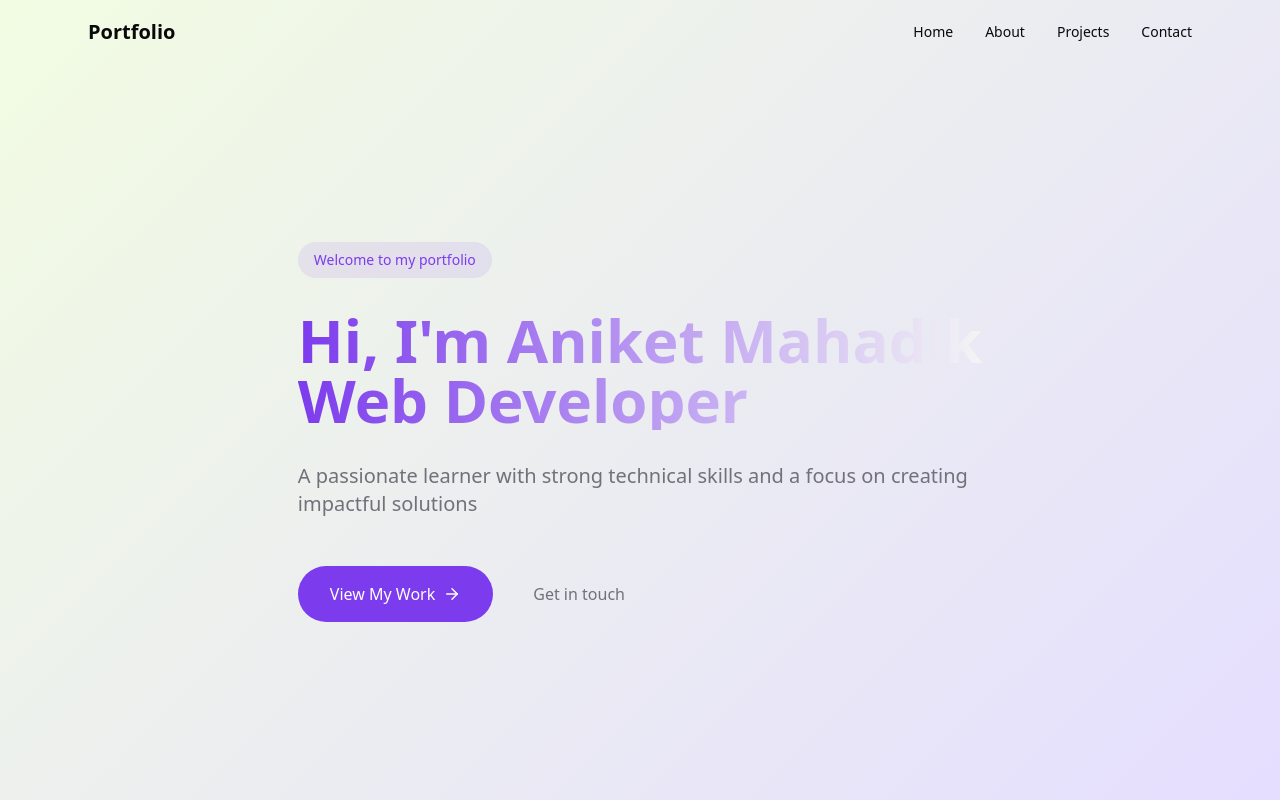
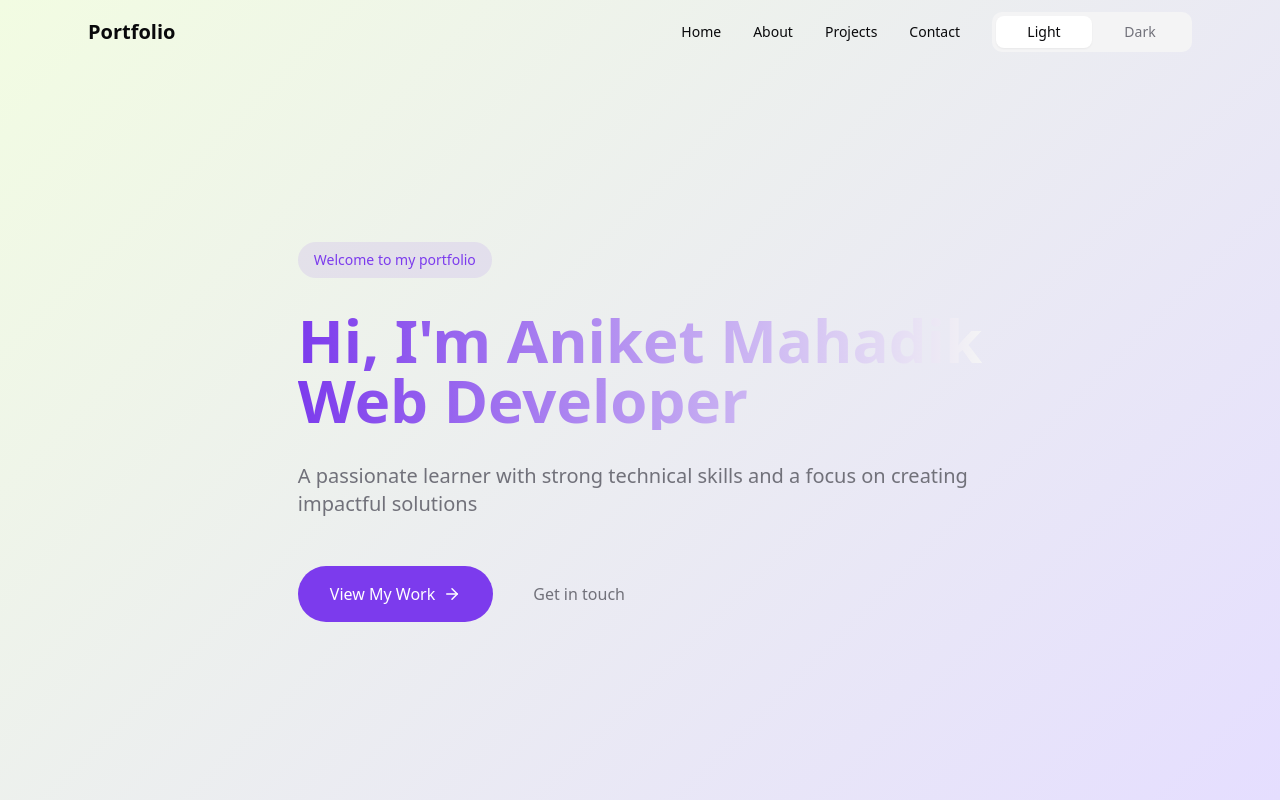
Before and after one commit to tigxaniket/portfolio, a React (Vite) app: page / in a window 1280 px wide. Shown: the top 800 px of the page. Built offline with nearby package versions, Linux system fonts and the light colour scheme.

Commit message:
Add theme toggle
Adds a tab to switch between dark and light themes.

```diff
--- a/src/components/Navbar.tsx
+++ b/src/components/Navbar.tsx
@@ -1,10 +1,12 @@
 
 import { useState, useEffect } from 'react';
 import { Menu, X } from 'lucide-react';
+import { Tabs, TabsList, TabsTrigger } from "@/components/ui/tabs";
 
 const Navbar = () => {
   const [isScrolled, setIsScrolled] = useState(false);
   const [isMobileMenuOpen, setIsMobileMenuOpen] = useState(false);
+  const [theme, setTheme] = useState('light');
 
   useEffect(() => {
     const handleScroll = () => {
@@ -13,6 +15,14 @@ const Navbar = () => {
     window.addEventListener('scroll', handleScroll);
     return () => window.removeEventListener('scroll', handleScroll);
   }, []);
+
+  useEffect(() => {
+    if (theme === 'dark') {
+      document.documentElement.classList.add('dark');
+    } else {
+      document.documentElement.classList.remove('dark');
+    }
+  }, [theme]);
 
   const scrollTo = (id: string) => {
     const element = document.getElementById(id);
@@ -23,25 +33,31 @@ const Navbar = () => {
   };
 
   return (
-    <nav className={`fixed top-0 left-0 right-0 z-50 transition-all duration-300 ${isScrolled ? 'bg-white/80 backdrop-blur-md shadow-sm' : 'bg-transparent'}`}>
+    <nav className={`fixed top-0 left-0 right-0 z-50 transition-all duration-300 ${isScrolled ? 'bg-background/80 backdrop-blur-md shadow-sm' : 'bg-transparent'}`}>
       <div className="max-w-6xl mx-auto px-6">
         <div className="flex items-center justify-between h-16">
-          <span className="text-xl font-semibold">Portfolio</span>
+          <span className="text-xl font-semibold text-foreground">Portfolio</span>
 
-          <div className="hidden md:flex space-x-8">
+          <div className="hidden md:flex items-center space-x-8">
             {['home', 'about', 'projects', 'contact'].map((item) => (
               <button
                 key={item}
                 onClick={() => scrollTo(item)}
-                className="nav-link capitalize"
+                className="nav-link capitalize text-foreground"
               >
                 {item}
               </button>
             ))}
+            <Tabs defaultValue={theme} onValueChange={setTheme} className="w-[200px]">
+              <TabsList className="grid w-full grid-cols-2">
+                <TabsTrigger value="light">Light</TabsTrigger>
+                <TabsTrigger value="dark">Dark</TabsTrigger>
+              </TabsList>
+            </Tabs>
           </div>
 
           <button
-            className="md:hidden"
+            className="md:hidden text-foreground"
             onClick={() => setIsMobileMenuOpen(!isMobileMenuOpen)}
           >
             {isMobileMenuOpen ? <X size={24} /> : <Menu size={24} />}
@@ -51,17 +67,23 @@ const Navbar = () => {
 
       {/* Mobile Menu */}
       {isMobileMenuOpen && (
-        <div className="md:hidden absolute top-16 left-0 right-0 bg-white/90 backdrop-blur-md shadow-lg">
+        <div className="md:hidden absolute top-16 left-0 right-0 bg-background/90 backdrop-blur-md shadow-lg">
           <div className="flex flex-col space-y-4 px-6 py-4">
             {['home', 'about', 'projects', 'contact'].map((item) => (
               <button
                 key={item}
                 onClick={() => scrollTo(item)}
-                className="nav-link capitalize text-left py-2"
+                className="nav-link capitalize text-left py-2 text-foreground"
               >
                 {item}
               </button>
             ))}
+            <Tabs defaultValue={theme} onValueChange={setTheme} className="w-full">
+              <TabsList className="grid w-full grid-cols-2">
+                <TabsTrigger value="light">Light</TabsTrigger>
+                <TabsTrigger value="dark">Dark</TabsTrigger>
+              </TabsList>
+            </Tabs>
           </div>
         </div>
       )}
```
